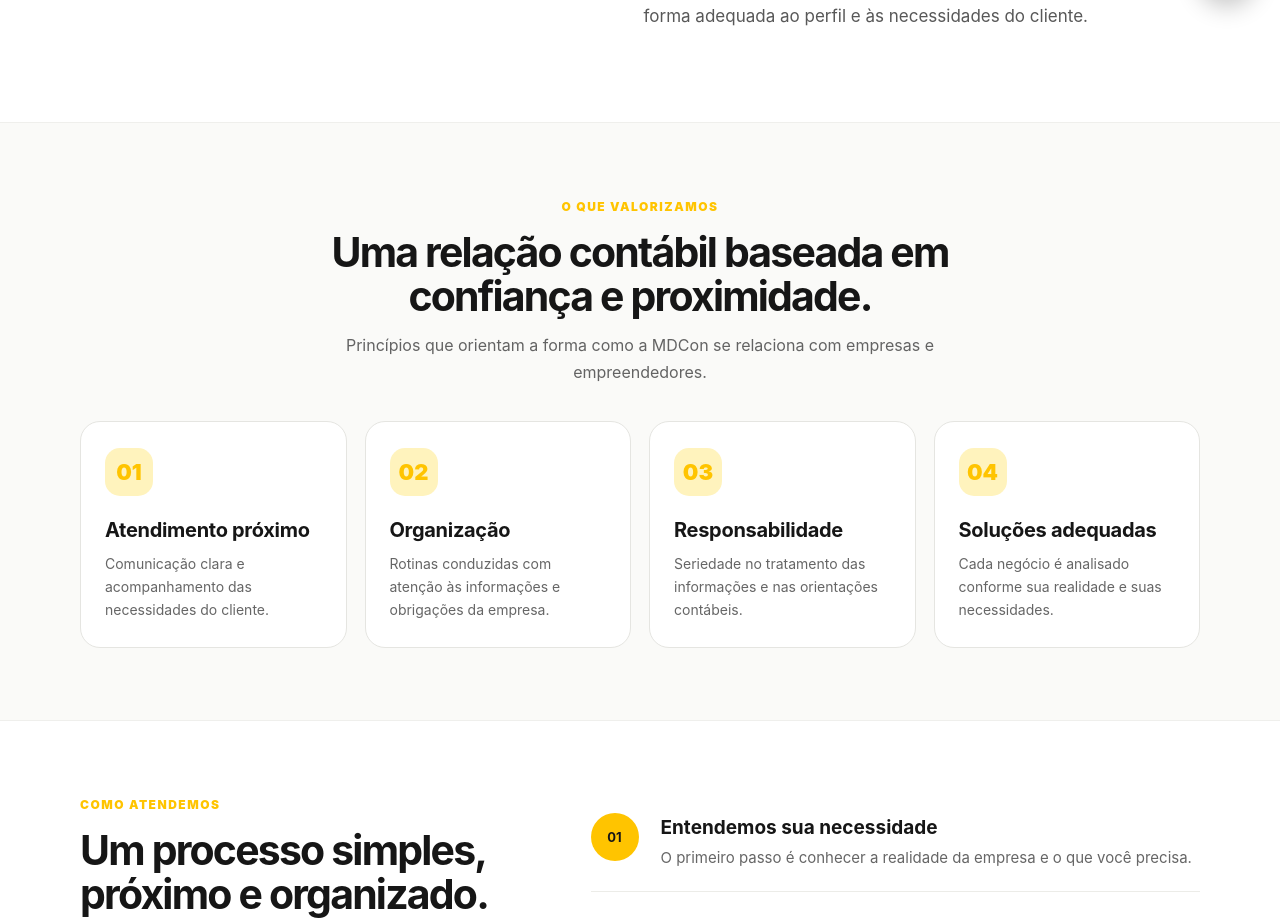
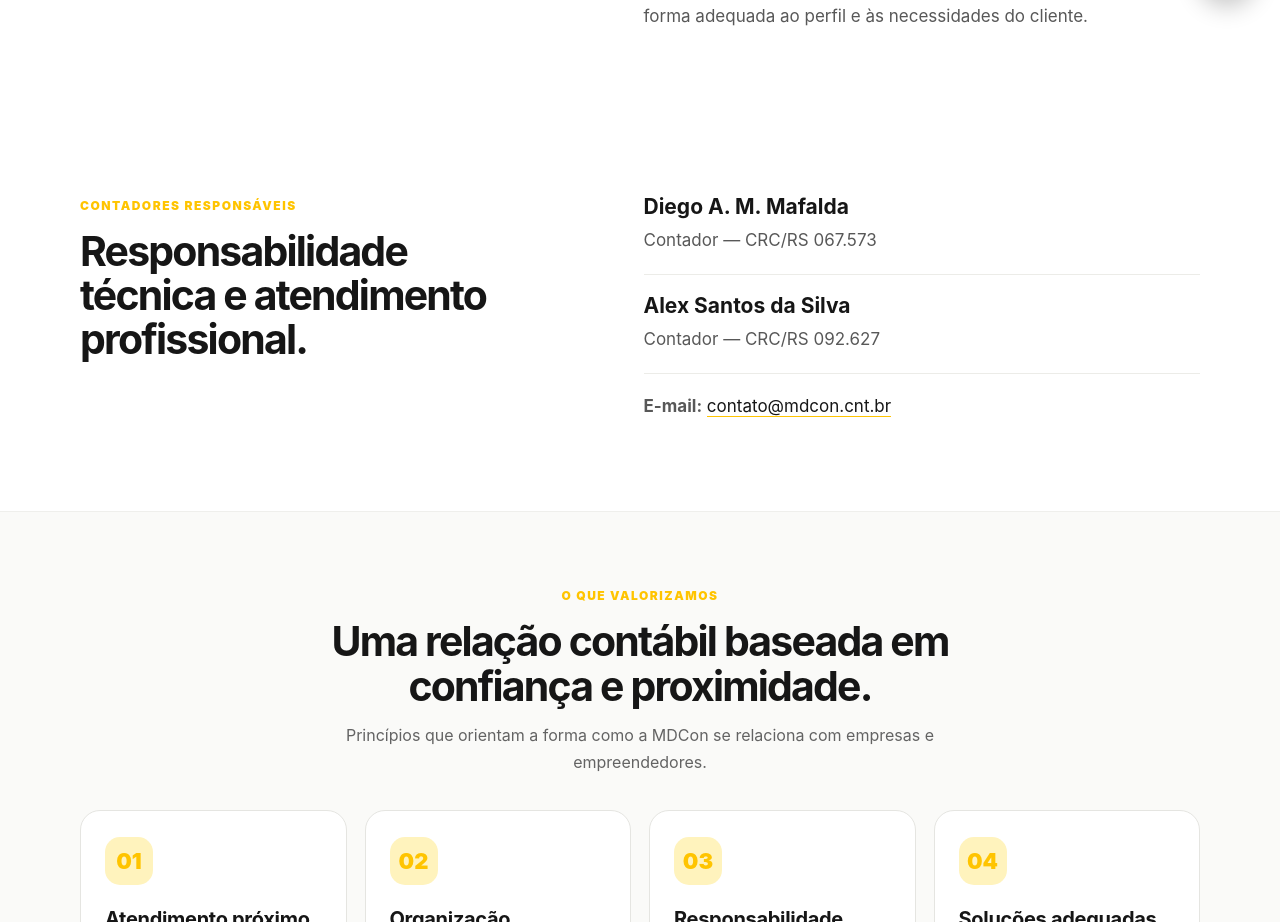
Before and after one commit to cestarifcc-glitch/mdcon-site-oficial, a Next.js app: page /sobre in a window 1280 px wide. Shown: the part 780-1702 px from the top of the page. Built offline with nearby package versions, Linux system fonts and the light colour scheme.

Commit message:
Add files via upload

```diff
--- a/app/sobre/page.tsx
+++ b/app/sobre/page.tsx
@@ -112,6 +112,38 @@ export default function Sobre() {
           color:#585858;
           font-size:17px;
           line-height:1.75;
+        }
+
+
+        .about-accountants{
+          padding-top:20px;
+        }
+
+        .about-accountants-list{
+          display:grid;
+          gap:18px;
+        }
+
+        .about-accountant{
+          padding-bottom:18px;
+          border-bottom:1px solid #ecece8;
+        }
+
+        .about-accountant h3{
+          margin:0 0 6px;
+          font-size:21px;
+          line-height:1.25;
+        }
+
+        .about-accountant p,
+        .about-accountants-email{
+          margin:0;
+        }
+
+        .about-accountants-email a{
+          color:#161616;
+          text-decoration:none;
+          border-bottom:1px solid ${YELLOW};
         }
 
         .about-values{
@@ -436,6 +468,30 @@ export default function Sobre() {
         </div>
       </section>
 
+      <section className="about-section about-accountants">
+        <div className="about-wrap about-intro">
+          <div>
+            <span className="about-eyebrow">CONTADORES RESPONSÁVEIS</span>
+            <h2>Responsabilidade técnica e atendimento profissional.</h2>
+          </div>
+
+          <div className="about-intro-copy about-accountants-list">
+            <div className="about-accountant">
+              <h3>Diego A. M. Mafalda</h3>
+              <p>Contador — CRC/RS 067.573</p>
+            </div>
+            <div className="about-accountant">
+              <h3>Alex Santos da Silva</h3>
+              <p>Contador — CRC/RS 092.627</p>
+            </div>
+            <p className="about-accountants-email">
+              <strong>E-mail:</strong>{' '}
+              <a href="mailto:contato@mdcon.cnt.br">contato@mdcon.cnt.br</a>
+            </p>
+          </div>
+        </div>
+      </section>
+
       <section className="about-values">
         <div className="about-wrap">
           <div className="about-values-head">
```
